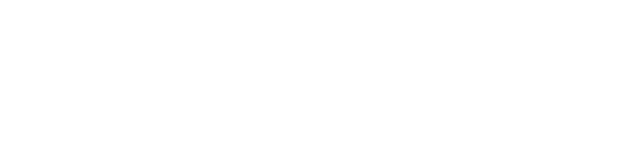
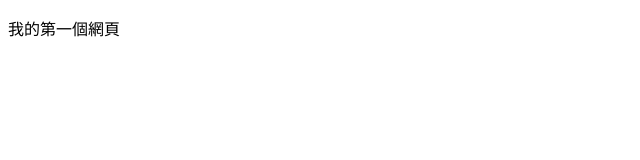
Before and after one commit to Wayne931211/wayne001, a plain HTML site: page index.html in a window 1280 px wide. Shown: the whole page, without its empty margins (0-640 px from the left). Drawn offline with Linux system fonts and the light colour scheme.

Commit message:
新增index

```diff
--- a/index.html
+++ b/index.html
@@ -6,6 +6,7 @@
     <title>Document</title>
 </head>
 <body>
+    <p>我的第一個網頁</p>
 
 </body>
 </html>
```
